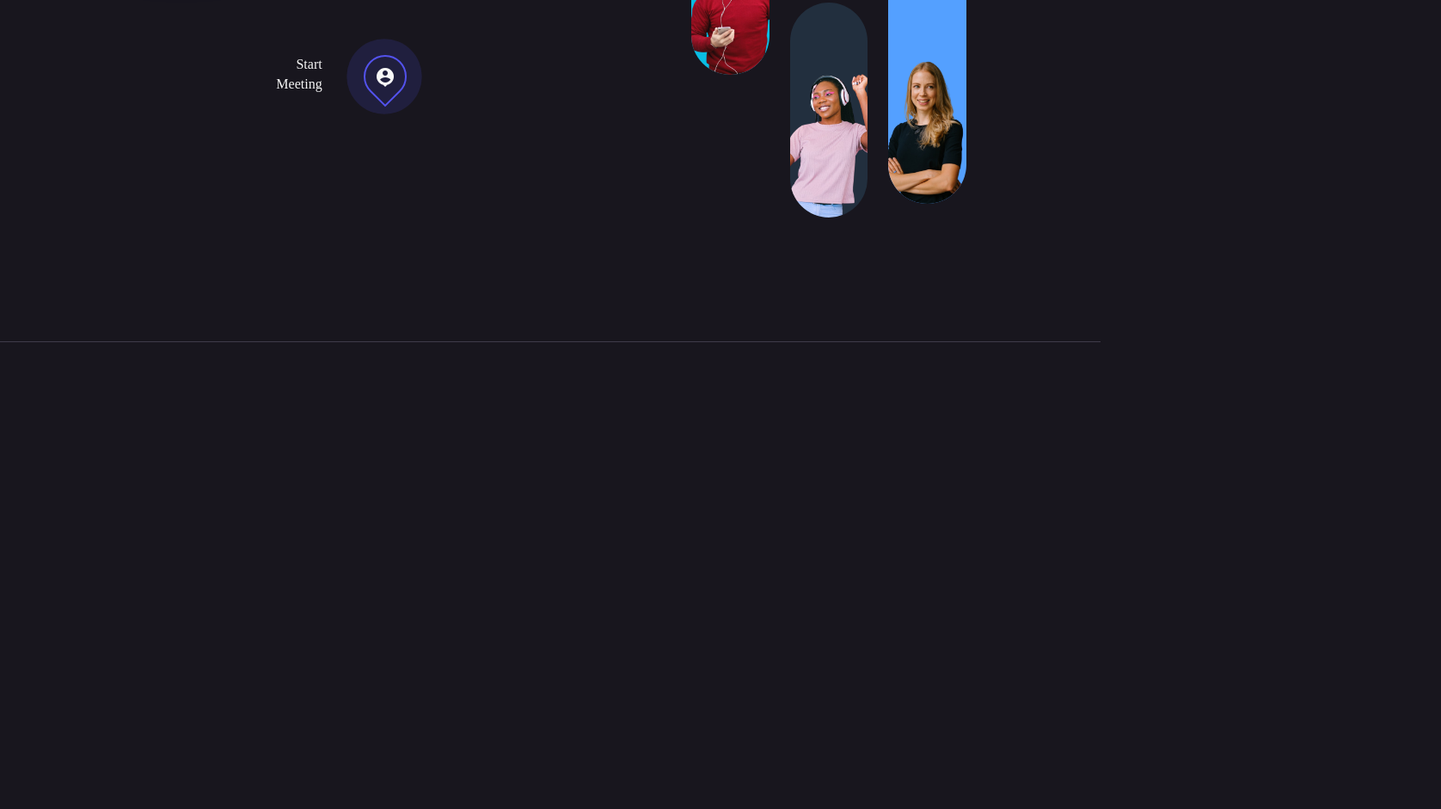
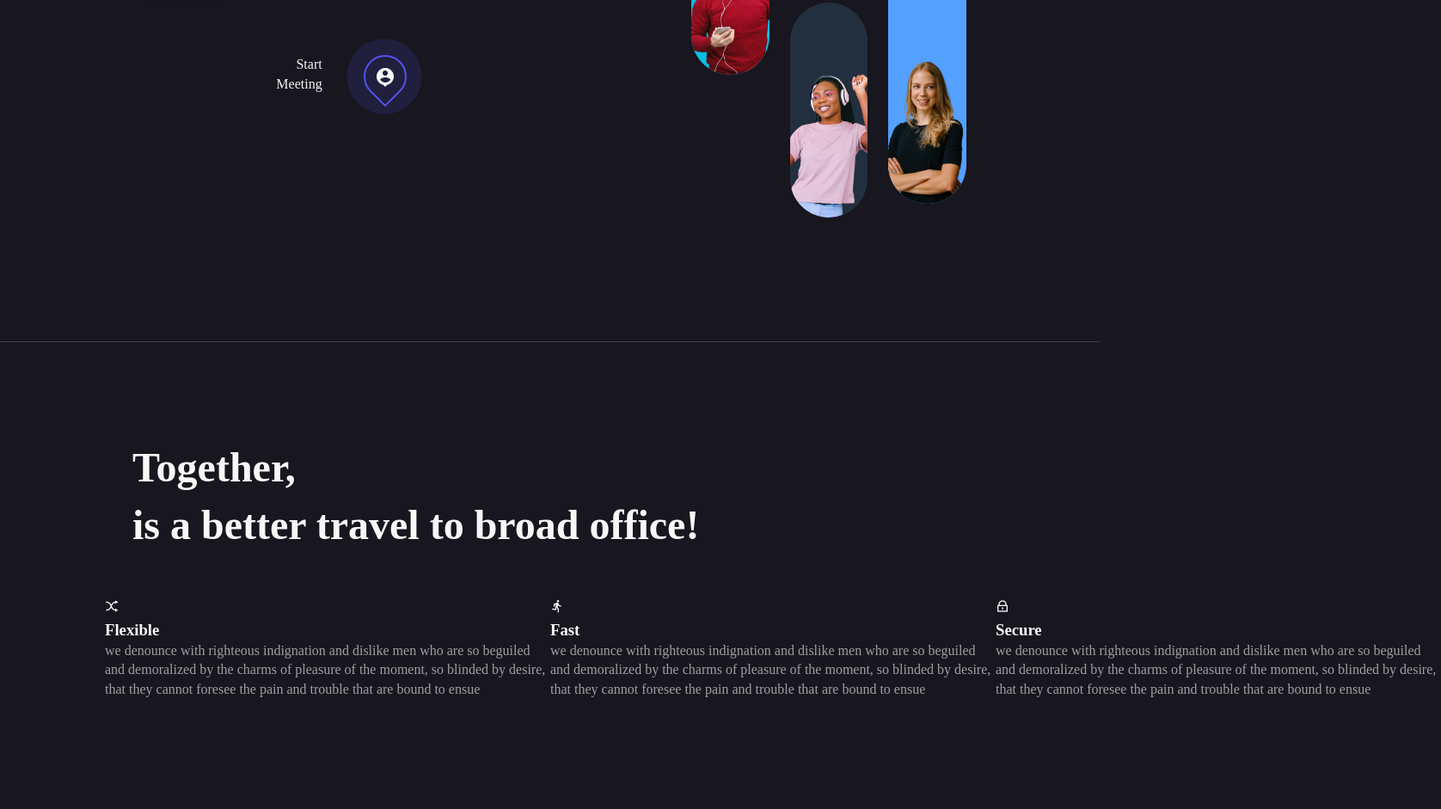
Before and after one commit to raahulvinod/meetup-responsive-website, a plain HTML site: page index.html in a window 1280 px wide. Shown: the part 632-1573 px from the top of the page at 86% size, 1676 px wide, since content can reach past the window. Before the commit the page ends 1030 px from the top, so only its background shows below. Drawn offline with nearby package versions, Linux system fonts and the light colour scheme.

Commit message:
feature sample contents added

```diff
--- a/index.html
+++ b/index.html
@@ -77,6 +77,32 @@
                     </div>
                 </div>
             </div>
+           <!-- -- Hero -- -->
+
+           <div class="features">
+            <div class="container">
+                <div class="grid grid__text">
+                    <h2>Together,<br><span>is a better travel to broad office!</span></h2>
+                </div>
+                <div class="grid">
+                    <div class="half">
+                        <div class="icon"><i class="ri-shuffle-line"></i></div>
+                        <h3>Flexible</h3>
+                        <p>we denounce with righteous indignation and dislike men who are so beguiled and demoralized by the charms of pleasure of the moment, so blinded by desire, that they cannot foresee the pain and trouble that are bound to ensue</p>
+                    </div>
+                    <div class="half">
+                        <div class="icon"><i class="ri-run-line"></i></div>
+                        <h3>Fast</h3>
+                        <p>we denounce with righteous indignation and dislike men who are so beguiled and demoralized by the charms of pleasure of the moment, so blinded by desire, that they cannot foresee the pain and trouble that are bound to ensue</p>
+                    </div>
+                    <div class="half">
+                        <div class="icon"><i class="ri-lock-line"></i></div>
+                        <h3>Secure</h3>
+                        <p>we denounce with righteous indignation and dislike men who are so beguiled and demoralized by the charms of pleasure of the moment, so blinded by desire, that they cannot foresee the pain and trouble that are bound to ensue</p>
+                    </div>
+                </div>
+            </div>
+           </div>
         </main>
         <div class="overlay"></div>
 
```
